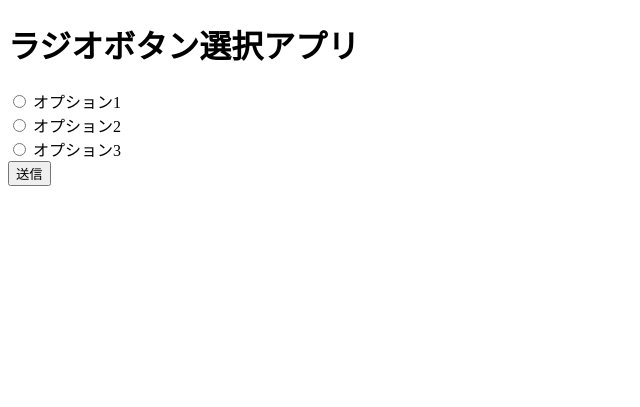
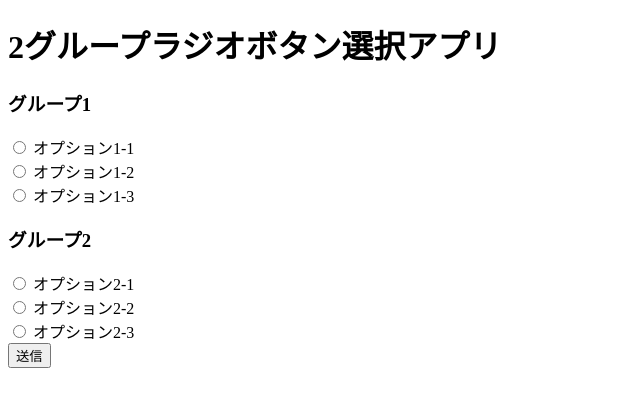
Before and after one commit to irieisamu/tools, a Flask app: page / in a window 1280 px wide. Shown: the top 407 px of the page, without its empty margins (0-640 px from the left). Run offline with Flask 3, Linux system fonts and the light colour scheme.

Commit message:
選択肢を複数にする

```diff
--- a/sake_recommender/app.py
+++ b/sake_recommender/app.py
@@ -8,8 +8,10 @@ def index():
 
 @app.route('/submit', methods=['POST'])
 def submit():
-    selection = request.form['option']
-    return jsonify({'result': f'あなたの選択: {selection}'})
+    option1 = request.form.get('option1', 'なし')
+    option2 = request.form.get('option2', 'なし')
+    result = f'グループ1の選択: {option1}, グループ2の選択: {option2}'
+    return jsonify({'result': result})
 
 if __name__ == '__main__':
     app.run(debug=True)
--- a/sake_recommender/templates/index.html
+++ b/sake_recommender/templates/index.html
@@ -2,15 +2,26 @@
 <html lang="ja">
 <head>
     <meta charset="UTF-8">
-    <title>ラジオボタン選択アプリ</title>
+    <title>2グループラジオボタン選択アプリ</title>
     <script src="https://ajax.googleapis.com/ajax/libs/jquery/3.5.1/jquery.min.js"></script>
 </head>
 <body>
-    <h1>ラジオボタン選択アプリ</h1>
+    <h1>2グループラジオボタン選択アプリ</h1>
     <form id="radio-form">
-        <input type="radio" name="option" value="オプション1"> オプション1<br>
-        <input type="radio" name="option" value="オプション2"> オプション2<br>
-        <input type="radio" name="option" value="オプション3"> オプション3<br>
+        <div id="group1">
+            <h3>グループ1</h3>
+            <input type="radio" name="option1" value="オプション1-1"> オプション1-1<br>
+            <input type="radio" name="option1" value="オプション1-2"> オプション1-2<br>
+            <input type="radio" name="option1" value="オプション1-3"> オプション1-3<br>
+        </div>
+
+        <div id="group2">
+            <h3>グループ2</h3>
+            <input type="radio" name="option2" value="オプション2-1"> オプション2-1<br>
+            <input type="radio" name="option2" value="オプション2-2"> オプション2-2<br>
+            <input type="radio" name="option2" value="オプション2-3"> オプション2-3<br>
+        </div>
+
         <button type="submit">送信</button>
     </form>
     <div id="result"></div>
@@ -19,19 +30,17 @@
     $(document).ready(function() {
         $('#radio-form').submit(function(e) {
             e.preventDefault();
-            var selection = $('input[name=option]:checked').val();
-            if (selection) {
+            var option1 = $('input[name=option1]:checked').val() || 'なし';
+            var option2 = $('input[name=option2]:checked').val() || 'なし';
+
             $.ajax({
                 url: '/submit',
                 type: 'POST',
-                    data: {option: selection},
+                data: {option1: option1, option2: option2},
                 success: function(response) {
                     $('#result').text(response.result);
                 }
             });
-            } else {
-                $('#result').text('オプションを選択してください。');
-            }
         });
     });
     </script>
```
Lines whose indentation alone changed are shown as unchanged.
